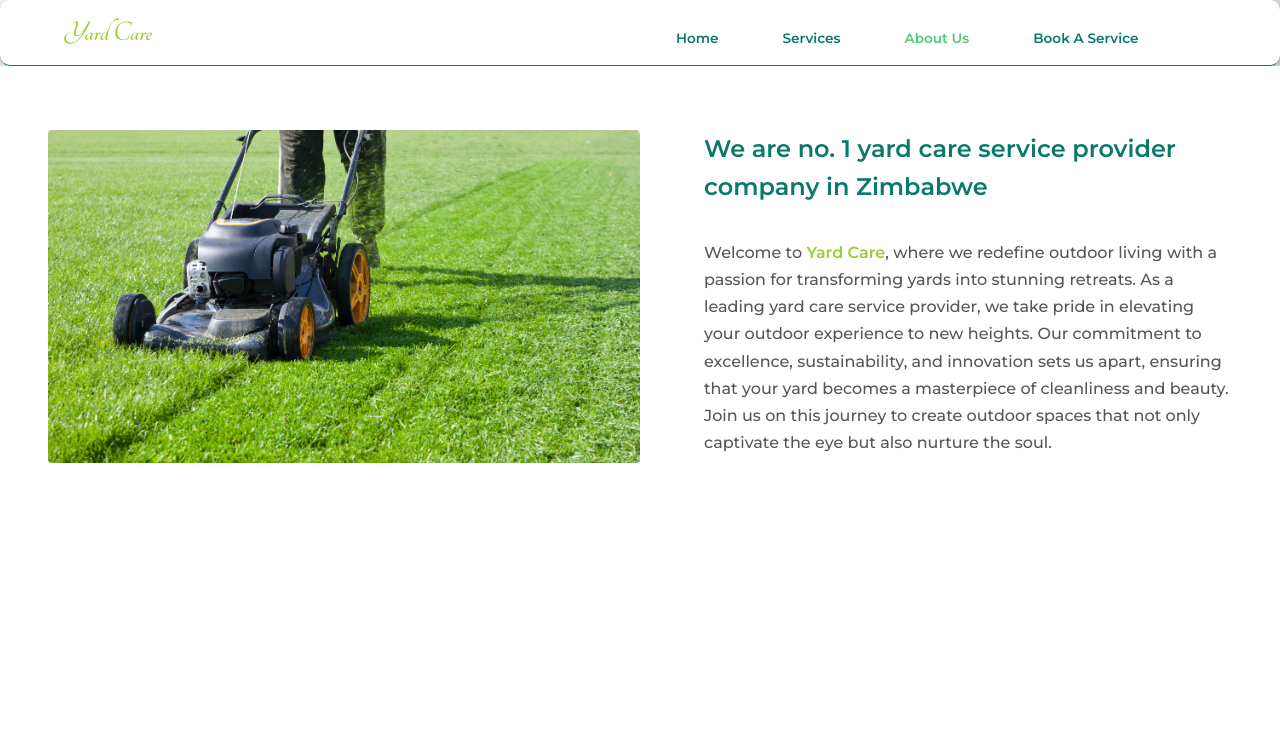
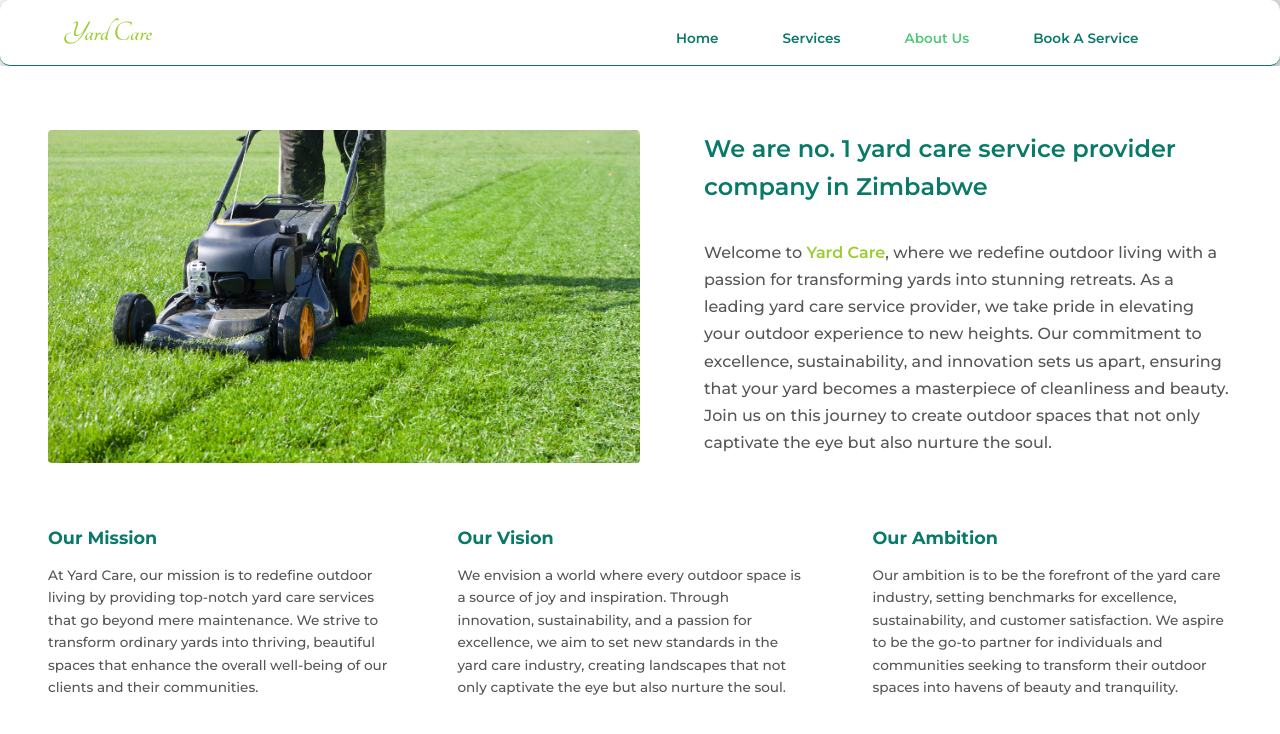
Before and after one commit to Amen-Musingarimi/yard-care, a React (Create React App) app: page /about in a window 1280 px wide. Shown: the top 734 px of the page. Built offline with nearby package versions, Linux system fonts and the light colour scheme.

Commit message:
Add the missions and vissions data

```diff
--- /dev/null
+++ b/src/components/helpers/aboutContent.js
@@ -0,0 +1,19 @@
+const aboutContent = [
+  {
+    heading: 'Our Mission',
+    content:
+      'At Yard Care, our mission is to redefine outdoor living by providing top-notch yard care services that go beyond mere maintenance. We strive to transform ordinary yards into thriving, beautiful spaces that enhance the overall well-being of our clients and their communities.',
+  },
+  {
+    heading: 'Our Vision',
+    content:
+      'We envision a world where every outdoor space is a source of joy and inspiration. Through innovation, sustainability, and a passion for excellence, we aim to set new standards in the yard care industry, creating landscapes that not only captivate the eye but also nurture the soul.',
+  },
+  {
+    heading: 'Our Ambition',
+    content:
+      'Our ambition is to be the forefront of the yard care industry, setting benchmarks for excellence, sustainability, and customer satisfaction. We aspire to be the go-to partner for individuals and communities seeking to transform their outdoor spaces into havens of beauty and tranquility.',
+  },
+];
+
+export default aboutContent;
--- a/src/components/pages/About.jsx
+++ b/src/components/pages/About.jsx
@@ -1,6 +1,7 @@
 import React from 'react';
 import '../styles/About.css';
 import lawnmower from '../images/lawnmower.jpg';
+import aboutContent from '../helpers/aboutContent';
 
 const About = () => {
   return (
@@ -23,6 +24,14 @@ const About = () => {
           </p>
         </div>
       </div>
+      <div className="about-data-container">
+        {aboutContent.map((about) => (
+          <div className="about-item">
+            <h4 className="about-item-heading">{about.heading}</h4>
+            <p className="about-item-description">{about.content}</p>
+          </div>
+        ))}
+      </div>
     </div>
   );
 };
--- a/src/components/styles/About.css
+++ b/src/components/styles/About.css
@@ -6,7 +6,8 @@
 }
 
 .about-container,
-.intro-text-container {
+.intro-text-container,
+.about-item {
   display: flex;
   flex-direction: column;
   justify-content: flex-start;
@@ -50,6 +51,31 @@
   font-size: 1rem;
   font-weight: 500;
   line-height: 1.7rem;
+}
+
+.about-data-container {
+  display: flex;
+  justify-content: space-between;
+  align-items: flex-start;
+  gap: 4rem;
+}
+
+.about-item {
+  align-items: flex-start;
+  gap: 1rem;
+}
+
+.about-item-heading {
+  color: #097969;
+  font-size: 600;
+  font-size: 1.1rem;
+}
+
+.about-item-description {
+  color: #575555;
+  font-size: 0.85rem;
+  font-weight: 500;
+  line-height: 1.4rem;
 }
 
 @media only screen and (max-width: 1024px) {
```
